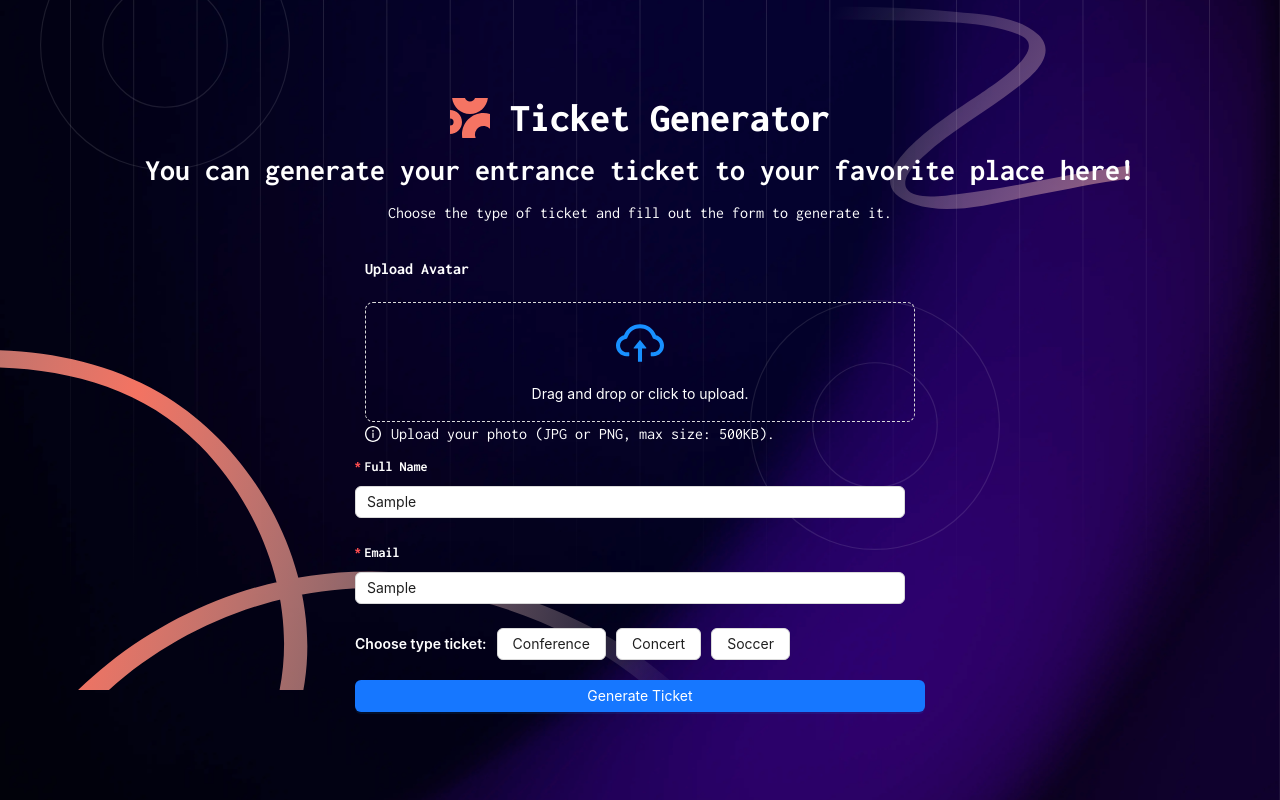
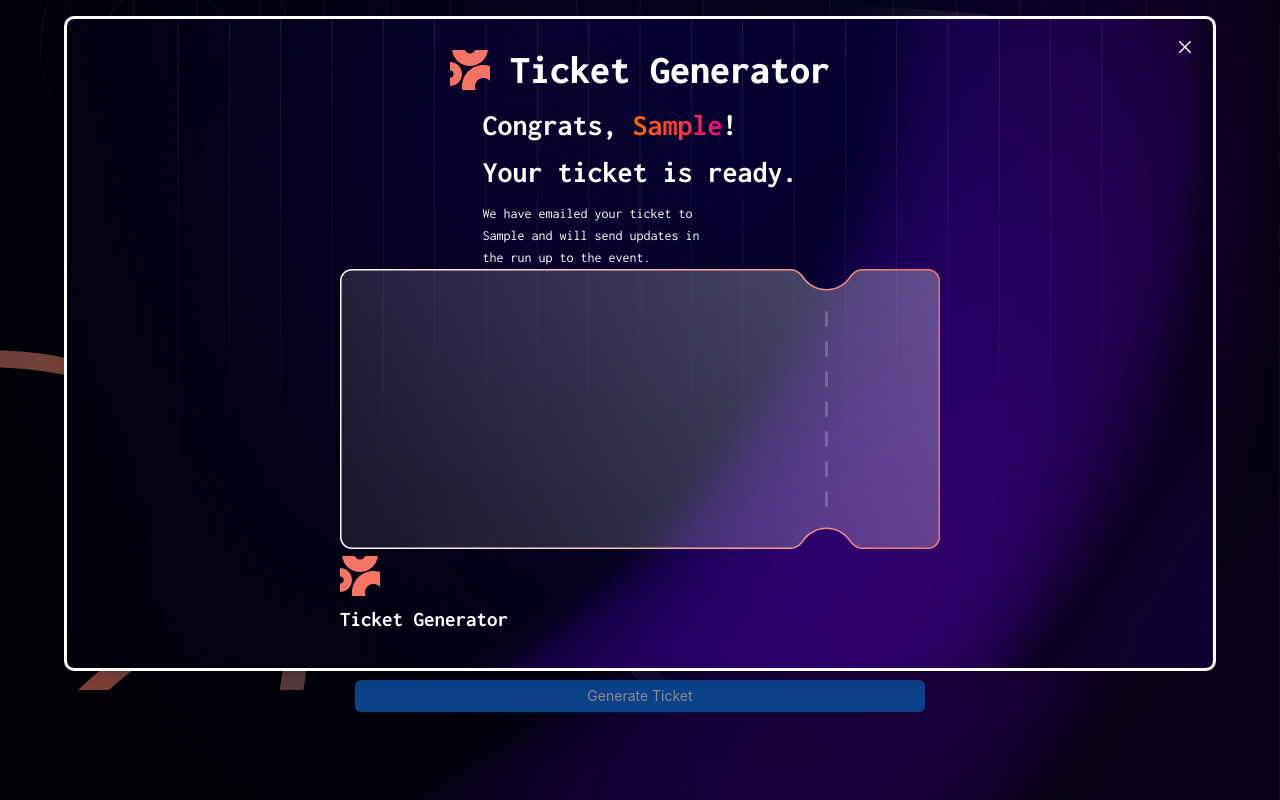
Before and after one commit to DIbarguenCurrea/conference-ticket-generator, a React (Vite) app in the folder conference-ticket-generator/: page / in a window 1280 px wide. Both pictures are taken after typing "Sample", "Sample" into the empty fields and a click on the button "Generate Ticket". Built offline with nearby package versions, Linux system fonts and the light colour scheme.

Commit message:
Add Modal+CSS

```diff
--- a/conference-ticket-generator/src/App.css
+++ b/conference-ticket-generator/src/App.css
@@ -101,3 +101,29 @@ p {
   font-family: "Inconsolata", monospace !important;
   font-weight: 600 !important;
 }
+
+.custom-modal .ant-modal-content {
+  font-family: "Inconsolata", monospace;
+  background-image: url("../assets/images/background-desktop.png");
+  background-size: cover;
+  background-position: center;
+  color: white;
+  border: 3px solid white;
+  border-radius: 10px;
+}
+
+.custom-modal .ant-modal-close {
+  color: white;
+  font-size: 20px;
+}
+
+.gradient-text {
+  background: linear-gradient(
+    90deg,
+    #ff6a00,
+    #ee0979
+  ); /* Colores del gradiente */
+  -webkit-background-clip: text; /* Aplica el fondo SOLO al texto */
+  -webkit-text-fill-color: transparent; /* Hace el texto visible con el gradiente */
+  display: inline-block;
+}
--- a/conference-ticket-generator/src/components/formGeneratorDesktop/FormDesktop.jsx
+++ b/conference-ticket-generator/src/components/formGeneratorDesktop/FormDesktop.jsx
@@ -1,12 +1,15 @@
-import { Button, Form, Input } from "antd";
+import { useState } from "react";
+import { Button, Form, Input, Modal } from "antd";
+import UploadFile from "../uploadFile/UploadFile";
 import { useDispatch, useSelector } from "react-redux";
-import UploadFile from "../uploadFile/UploadFile";
+import TicketGenerator from "../ticketGenerator/TicketGenerator";
 import { setFullName, setEmail, setTypeTicket } from "../../redux/formSlice";
 
 function FormDesktop() {
   const dispatch = useDispatch();
 
   const { fullName, email, typeTicket } = useSelector((state) => state.form);
+  const [isModalOpen, setIsModalOpen] = useState(false);
 
   const handleTicket = (ticketType) => {
     dispatch(setTypeTicket(ticketType));
@@ -83,9 +86,23 @@ function FormDesktop() {
           marginTop: "20px",
           width: "100%",
         }}
+        onClick={() => setIsModalOpen(true)}
       >
         Generate Ticket
       </Button>
+      <Modal
+        open={isModalOpen}
+        onCancel={() => setIsModalOpen(false)}
+        width="90vw"
+        style={{
+          top: "2vh",
+        }}
+        className="custom-modal"
+        cancelButtonProps={{ style: { display: "none" } }}
+        okButtonProps={{ style: { display: "none" } }}
+      >
+        <TicketGenerator />
+      </Modal>
     </div>
   );
 }
--- /dev/null
+++ b/conference-ticket-generator/src/components/ticketGenerator/Ticket.jsx
@@ -0,0 +1,16 @@
+import PatternTicket from "../../../assets/images/pattern-ticket.svg";
+import LogoMark from "../../../assets/images/logo-mark.svg";
+
+function Ticket() {
+  return (
+    <div>
+      <img src={PatternTicket} />
+      <div>
+        <img src={LogoMark} />
+        <h2>Ticket Generator</h2>
+      </div>
+    </div>
+  );
+}
+
+export default Ticket;
--- a/conference-ticket-generator/src/components/ticketGenerator/TicketGenerator.jsx
+++ b/conference-ticket-generator/src/components/ticketGenerator/TicketGenerator.jsx
@@ -1,15 +1,36 @@
+import Ticket from "./Ticket";
+import { useSelector } from "react-redux";
+import LogoMark from "../../../assets/images/logo-mark.svg";
+import PatternLines from "../../../assets/images/pattern-lines.svg";
+
 function TicketGenerator() {
+  const fullName = useSelector((setFullName) => setFullName.form.fullName);
+  const email = useSelector((setEmail) => setEmail.form.email);
+
   return (
-    <div>
-      <p>
-        Aqui ira el ticket generado. Entonces quierio que suceda los siguiente:
-        Cuando se le de click en el boton de generar ticket, se va mostrar el
-        ticket, con la foto, el nombre y el email que fueron diligenciados por
-        el usuario. Para esto cambiara la vista por una que sea de Felicidades,
-        (nombre del usuario) aqui esta tu ticket generado, Enviaremos el ticket
-        y toda su informacion al email (email) y se muestra el ticket.
-      </p>
-    </div>
+    <>
+      <div className="main" style={{}}>
+        <div className="header">
+          <img src={LogoMark} />
+          <h1>Ticket Generator</h1>
+        </div>
+        <div className="content">
+          <h2>
+            Congrats, <span className="gradient-text">{fullName}</span>! <br />{" "}
+            Your ticket is ready.
+          </h2>
+          <p>
+            We have emailed your ticket to <br />
+            {email} and will send updates in <br />
+            the run up to the event.
+          </p>
+        </div>
+        <div>
+          <Ticket />
+        </div>
+        <img src={PatternLines} className="svg-lines" />
+      </div>
+    </>
   );
 }
 
--- a/conference-ticket-generator/src/index.css
+++ b/conference-ticket-generator/src/index.css
@@ -4,6 +4,10 @@
   font-family: "Inconsolata", monospace;
   line-height: 1.5;
   font-weight: 400;
+  background-image: url("../assets/images/background-desktop.png");
+  background-size: cover;
+  background-position: center;
+  background-repeat: no-repeat;
 }
 
 body {
@@ -17,9 +21,5 @@ body {
 @media (prefers-color-scheme: light) {
   :root {
     color: white;
-    background-image: url("../assets/images/background-desktop.png");
-    background-size: cover;
-    background-position: center;
-    background-repeat: no-repeat;
   }
 }
```
